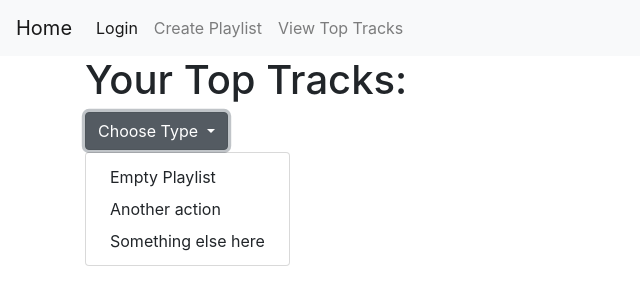
After one commit to brianthtsou/Spotify-api, a Flask app: template templates/userTopTracks.html in a window 1280 px wide, after a click on "Choose Type". The commit adds this page. Shown: the top 305 px of the page, without its empty margins (0-640 px from the left). Run offline with Flask 3, Linux system fonts and the light colour scheme; the template is opened without the code that fills it, so the values that code supplies are empty.

Commit message:
starting functionality to retrieve top user tracks

```diff
--- a/app.py
+++ b/app.py
@@ -4,6 +4,7 @@ from spotipy.oauth2 import SpotifyOAuth
 import time
 import os
 from dotenv import load_dotenv
+import json
 
 app = Flask(__name__)
 load_dotenv()
@@ -31,23 +32,17 @@ def redirectPage():
     session[TOKEN_INFO] = token_info
     return redirect(url_for("index", _external=True))
 
-@app.route('/getTracks')
-def getTracks():
+@app.route('/getTopTracks')
+def getTopTracks():
     try:
         token_info = get_token()
     except:
         print("User not logged in")
         return redirect(url_for("login", _external=False))
     sp = spotipy.Spotify(auth=token_info['access_token'])
-    all_songs = []
-    i = 0
-    while True:
-        items = sp.current_user_saved_tracks(limit=50, offset= i * 50)['items']
-        i += 1
-        all_songs += items
-        if len(items) < 50:
-            break
-    return str(len(all_songs))
+    result = sp.current_user_top_tracks(limit=1, offset=0, time_range='short_term')
+    print(result['items'])
+    return result['items'][0]['name']
         #return str(sp.current_user_saved_tracks(limit=50, offset=0)["items"][0])
 
 @app.route('/createPlaylist')
@@ -81,6 +76,6 @@ def create_spotify_oauth():
         client_id=os.getenv("CLIENT_ID"),
         client_secret=os.getenv("CLIENT_SECRET"),
         redirect_uri=url_for("redirectPage", _external=True),
-        scope=("user-library-read, playlist-modify-public")
+        scope=("user-library-read, playlist-modify-public, user-top-read")
         #playlist-modify-public
     )
--- a/templates/base.html
+++ b/templates/base.html
@@ -22,6 +22,7 @@
                 <a class="nav-link" href="{{ url_for('login')}}">Login</a>
             </li>
                 <li><a class="nav-link" href="{{ url_for('CrPlaylistSelectionPage')}}">Create Playlist</a></li>
+                <li><a class="nav-link" href="{{ url_for('getTopTracks')}}">View Top Tracks</a></li>
             </ul>
         </div>
     </nav>
--- /dev/null
+++ b/templates/userTopTracks.html
@@ -0,0 +1,15 @@
+{% extends 'base.html' %}
+
+{% block content %}
+    <h1>{% block title %} Your Top Tracks: {% endblock %}</h1>
+    <div class="dropdown">
+      <button class="btn btn-secondary dropdown-toggle" type="button" id="dropdownMenuButton" data-toggle="dropdown" aria-haspopup="true" aria-expanded="false">
+        Choose Type
+      </button>
+      <div class="dropdown-menu" aria-labelledby="dropdownMenuLink">
+        <a class="dropdown-item" href="{{ url_for('createPlaylist')}}">Empty Playlist</a>
+        <a class="dropdown-item" href="#">Another action</a>
+        <a class="dropdown-item" href="#">Something else here</a>
+      </div>
+    </div>
+{% endblock %}
```
Also changed, not shown: 1 other file.
